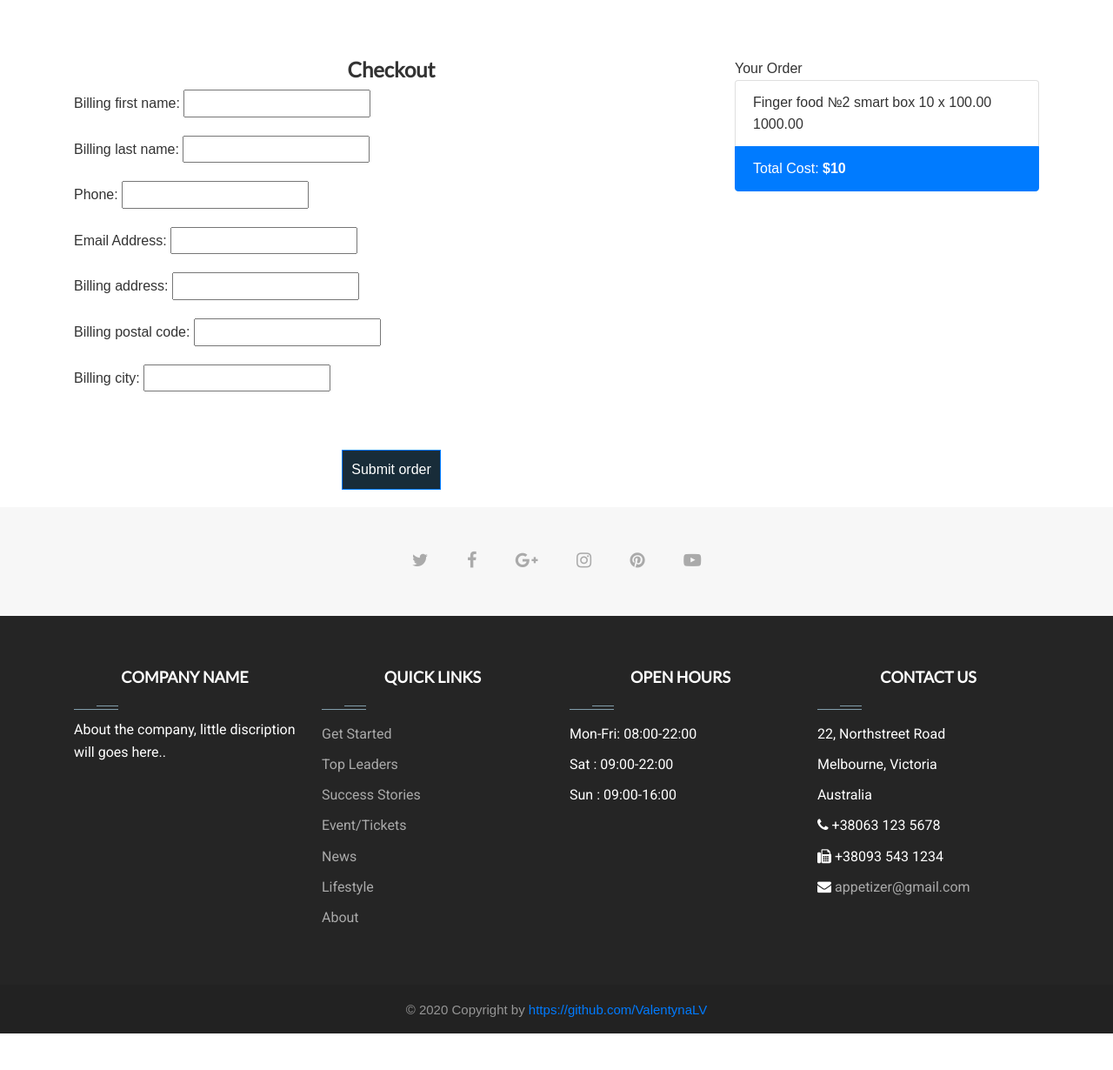
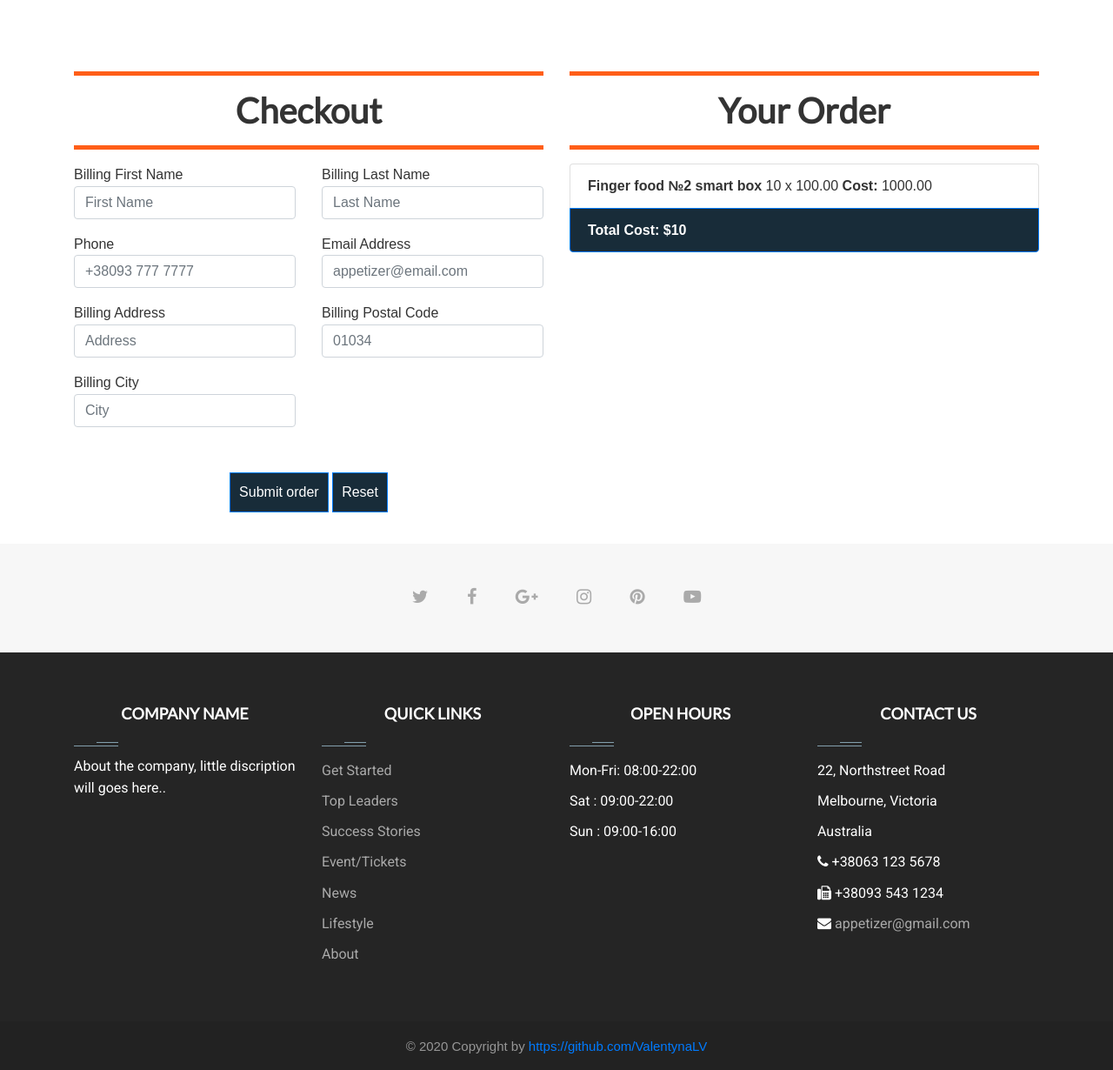
Before and after one commit to ValentinaLV/appetizer, a Django app: template order/templates/create_order.html in a window 1280 px wide. Shown: the part 114-1344 px from the top of the page at 87% size. Run offline with Django 3.2, Linux system fonts and the light colour scheme; data comes from the database, SQL or seed files in the repository; tables that the repository leaves empty hold one stand-in row (values such as "Sample post"); the template is opened without the code that fills it: values that come from a table or form of the project are taken from there, most other values are stand-ins (such as "Sample title", 1, 10 or a date in 2020); parts of the project's set-up code (start-up, migrations or seed data) failed here and were passed over; some libraries are stand-ins or nearby versions.

Commit message:
issue #31

```diff
--- a/order/forms.py
+++ b/order/forms.py
@@ -1,4 +1,5 @@
 from django import forms
+
 from .models import Order
 
 
@@ -8,3 +9,13 @@ class OrderCreateForm(forms.ModelForm):
         fields = ['billing_first_name', 'billing_last_name',
                   'phone', 'email', 'billing_address', 'billing_postal_code',
                   'billing_city']
+
+        widgets = {
+            'billing_first_name': forms.TextInput(attrs={'class': 'form-control', 'placeholder': 'First Name'}),
+            'billing_last_name': forms.TextInput(attrs={'class': 'form-control', 'placeholder': 'Last Name'}),
+            'phone': forms.TextInput(attrs={'class': 'form-control', 'placeholder': '+38093 777 7777', 'required': 'required'}),
+            'email': forms.EmailInput(attrs={'class': 'form-control', 'placeholder': 'appetizer@email.com'}),
+            'billing_address': forms.TextInput(attrs={'class': 'form-control', 'placeholder': 'Address'}),
+            'billing_postal_code': forms.TextInput(attrs={'class': 'form-control', 'placeholder': '01034'}),
+            'billing_city': forms.TextInput(attrs={'class': 'form-control', 'placeholder': 'City'}),
+        }
--- a/order/templates/create_order.html
+++ b/order/templates/create_order.html
@@ -10,28 +10,45 @@
 {% block content %}
     <div class="container">
         <div class="row" style="margin-top: 6%">
-            <div class="col-md-8">
-                <h4 class="page-header">Checkout</h4>
+            <div class="col-md-6">
+                <hr>
+                <h1 class="page-header">Checkout</h1>
+                <hr>
                 <form action="" method="post">
-                    {% csrf_token %}
-                    {{ form.as_p }}<br>
-                    <input type="submit" class="btn btn-primary" value="Submit order">
+                    <div class="row">
+                        {% csrf_token %}
+                        {% for field in form %}
+                            <div class="col-md-6">
+                                <div class="form-group">
+
+                                    {{ field.label|title }}
+                                    {{ field }}
+
+                                </div>
+                            </div>
+                        {% endfor %}
+                        <div class="col-md-12 mt-3 contact-buttons text-center">
+                            <input type="submit" class="btn btn-primary" value="Submit order" style="display: inline">
+                            <input type="reset" class="btn btn-primary" value="Reset" style="display: inline"/>
+                        </div>
+                    </div>
                 </form>
             </div>
-            <div class="col-md-4">
-                <div class="page-header">
-                    Your Order
-                </div>
+            <div class="col-md-6">
+                <hr>
+                <h1 class="page-header">Your Order</h1>
+                <hr>
                 <ul class="list-group">
                     {% for cart_item in cart_items %}
                         <li class="list-group-item">
-                            {{ cart_item.product.name }}
-                            {{ cart_item.quantity }} x {{ cart_item.product.price }}
-                            <span>{{ cart_item.sub_total }}</span>
+                            <span><b>{{ cart_item.product.name }}</b></span>
+                            <span>{{ cart_item.quantity }} x {{ cart_item.product.price }}</span>
+                            <span><b>Cost:</b> {{ cart_item.sub_total }}</span>
                         </li>
                     {% endfor %}
 
-                <li class="list-group-item active">Total Cost: <strong>${{ total }}</strong></li>
+                    <li class="list-group-item active" style="background-color: #182c39"><b>Total Cost:</b>
+                        <strong>${{ total }}</strong></li>
                 </ul>
 
             </div>
```
